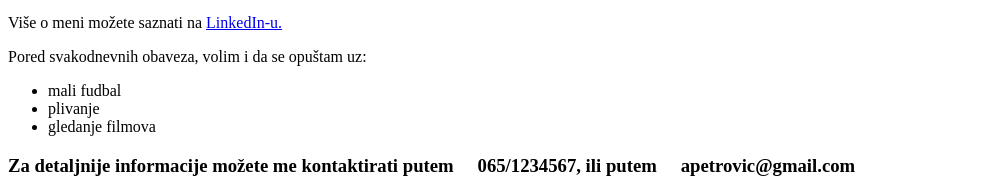
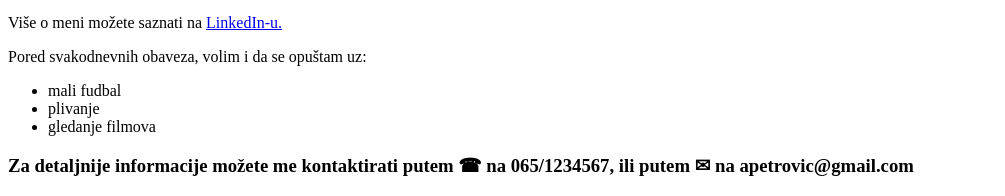
Before and after one commit to BorskiPas/acapetrovic-prezentacija, a plain HTML site: page index.html in a window 1280 px wide. Shown: the part 1307-1503 px from the top of the page, without its empty margins (0-1005 px from the left). Drawn offline with Linux system fonts and the light colour scheme.

Commit message:
Update index.html

```diff
--- a/index.html
+++ b/index.html
@@ -40,8 +40,7 @@
 
         </div>
         <footer>
-                <h3>Za detaljnije informacije možete me kontaktirati putem &#xe145; 065/1234567, ili putem &#xe0be;
-                        apetrovic@gmail.com</h3>
+                <h3>Za detaljnije informacije možete me kontaktirati putem &#9742; na 065/1234567, ili putem &#9993; na apetrovic@gmail.com</h3>
         </footer>
 </body>
 
```
